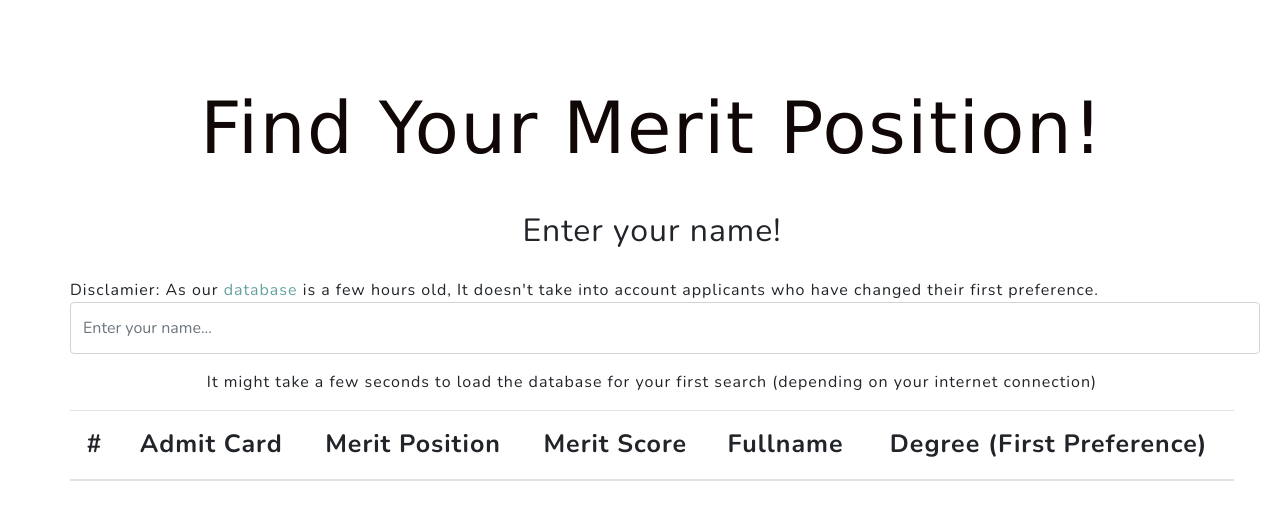
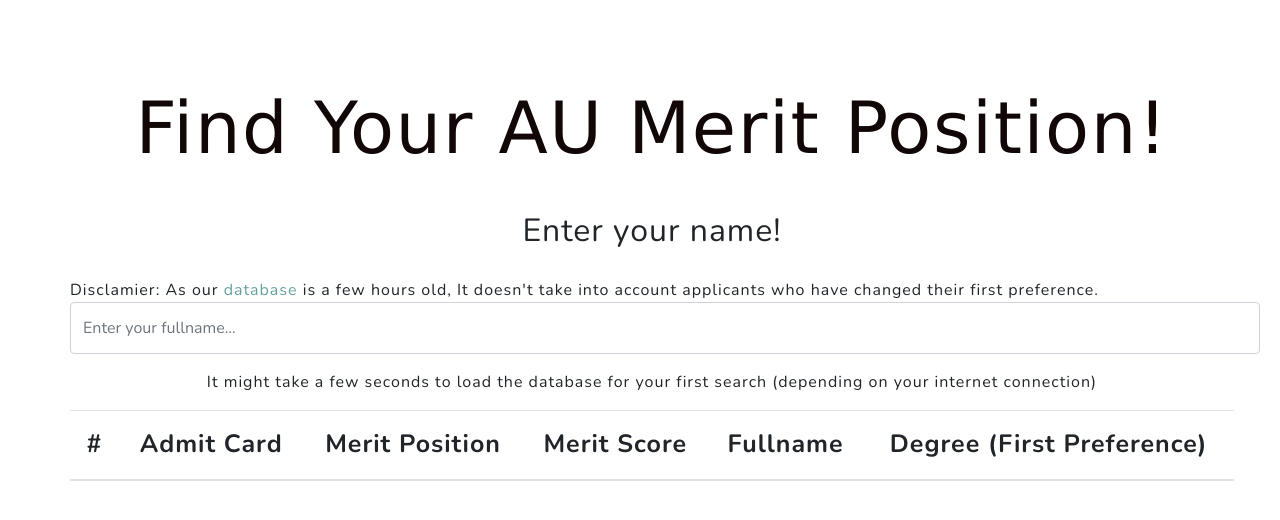
Before and after one commit to au-merit-list/au-merit-list.github.io, a plain HTML site: page index.html in a window 1280 px wide. Drawn offline with nearby package versions, Linux system fonts and the light colour scheme.

Commit message:
Update index.html

```diff
--- a/index.html
+++ b/index.html
@@ -7,7 +7,7 @@
 
   <meta name="description" content="" />
   <meta name="author" content="" />
-  <title>Find Your Merit Position!</title>
+  <title>Find Your AU Merit Position!</title>
 
   <script src="/vendor/d3.v5.min.js"></script>
   <!-- Google fonts-->
@@ -33,11 +33,11 @@
             <br>
             <br>
             <br>
-            <h1 class=>Find Your Merit Position!</h1>
+            <h1 class=>Find Your AU Merit Position!</h1>
             <h2 class=>Enter your name!</h2>
 							<h7 class="disclamier">Disclamier: As our <a href="/list.csv">database</a> is a few hours old, It doesn't take into account applicants who have changed their first preference.</h7>
             <form id="form">
-                <input class="form-control" id="user-input" placeholder="Enter your name..."
+                <input class="form-control" id="user-input" placeholder="Enter your fullname..."
                 <div class="boton input-group-append" id="boton">
             </form>
 
```
